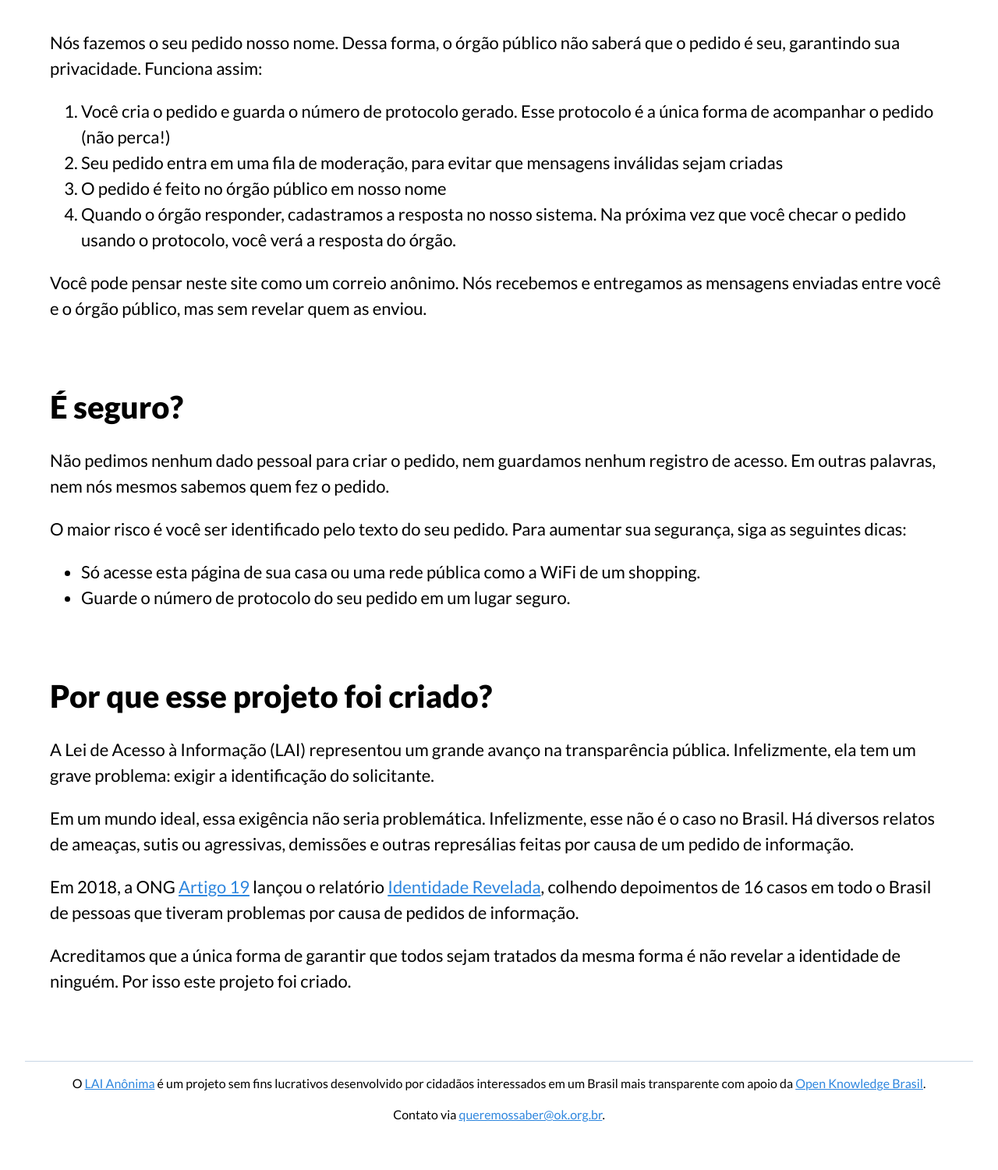
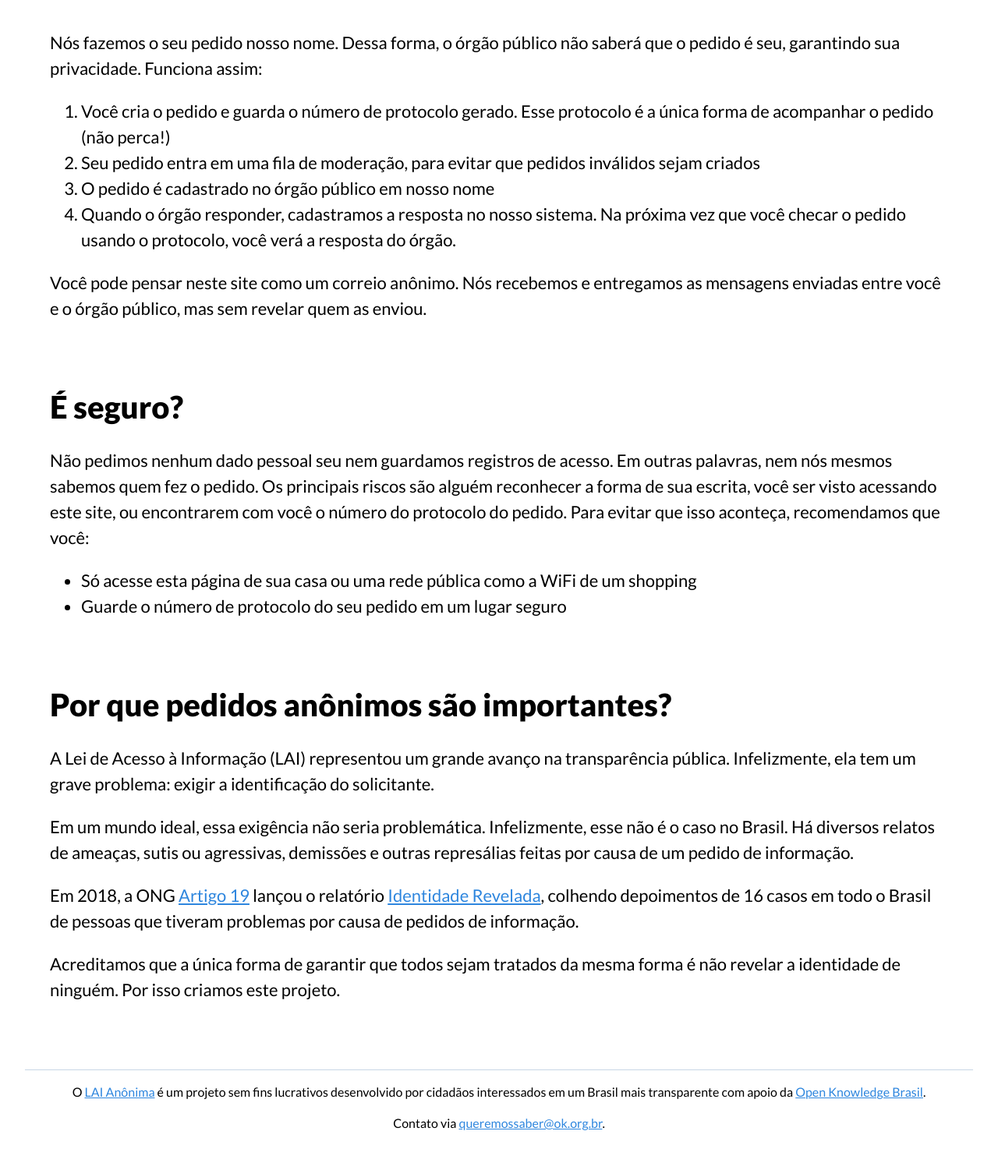
Before and after one commit to FiquemSabendo/queremossaber, a Django app: page / in a window 1280 px wide. Shown: the part 762-2263 px from the top of the page at 78% size. Before the commit the page ends 2201 px from the top, so only its background shows below. Run offline with Django 3.2, Linux system fonts and the light colour scheme; style sheets or scripts are compiled from the project's sources; parts of the project's set-up code (start-up, migrations or seed data) failed here and were passed over; some libraries are stand-ins or nearby versions.

Commit message:
Improve the index text

```diff
--- a/web/templates/foi_requests/foi_request_new.html
+++ b/web/templates/foi_requests/foi_request_new.html
@@ -11,6 +11,11 @@
   <h2>
     Novo pedido
   </h2>
+
+  <small>
+    Por favor, só use esse site para pedidos sensíveis, quando você não queira
+    se identificar, pois cada pedido é enviado manualmente por um voluntário.
+  </small>
 
   <form
     action="{% url 'foi_request_new' %}"
--- a/web/templates/index.html
+++ b/web/templates/index.html
@@ -66,10 +66,10 @@
         Você cria o pedido e guarda o número de protocolo gerado. Esse protocolo é a única forma de acompanhar o pedido (não perca!)
       </li>
       <li>
-        Seu pedido entra em uma fila de moderação, para evitar que mensagens inválidas sejam criadas
+        Seu pedido entra em uma fila de moderação, para evitar que pedidos inválidos sejam criados
       </li>
       <li>
-        O pedido é feito no órgão público em nosso nome
+        O pedido é cadastrado no órgão público em nosso nome
       </li>
       <li>
         Quando o órgão responder, cadastramos a resposta no nosso sistema. Na próxima vez que você checar o pedido usando o protocolo, você verá a resposta do órgão.
@@ -108,24 +108,25 @@
       É seguro?
     </h2>
     <p>
-      Não pedimos nenhum dado pessoal para criar o pedido, nem guardamos nenhum registro de acesso. Em outras palavras, nem nós mesmos sabemos quem fez o pedido.
-    </p>
-    <p>
-      O maior risco é você ser identificado pelo texto do seu pedido. Para aumentar sua segurança, siga as seguintes dicas:
+      Não pedimos nenhum dado pessoal seu nem guardamos registros de acesso. Em
+      outras palavras, nem nós mesmos sabemos quem fez o pedido. Os principais
+      riscos são alguém reconhecer a forma de sua escrita, você ser visto
+      acessando este site, ou encontrarem com você o número do protocolo do
+      pedido. Para evitar que isso aconteça, recomendamos que você:
     </p>
     <ul>
       <li>
-        Só acesse esta página de sua casa ou uma rede pública como a WiFi de um shopping.
+        Só acesse esta página de sua casa ou uma rede pública como a WiFi de um shopping
       </li>
       <li>
-        Guarde o número de protocolo do seu pedido em um lugar seguro.
+        Guarde o número de protocolo do seu pedido em um lugar seguro
       </li>
     </ul>
   </div>
 
   <div id="reasoning">
     <h2>
-      Por que esse projeto foi criado?
+      Por que pedidos anônimos são importantes?
     </h2>
     <p>
       A Lei de Acesso à Informação (LAI) representou um grande avanço na transparência pública. Infelizmente, ela tem um grave problema: exigir a identificação do solicitante.
@@ -137,7 +138,7 @@
       Em 2018, a ONG <a href="https://artigo19.org" rel="external" target="_blank">Artigo 19</a> lançou o relatório <a href="http://artigo19.org/blog/2018/05/15/identidade-revelada-entraves-na-busca-por-informacao-publica-no-brasil/" target="_blank" rel="external">Identidade Revelada</a>, colhendo depoimentos de 16 casos em todo o Brasil de pessoas que tiveram problemas por causa de pedidos de informação.
     </p>
     <p>
-      Acreditamos que a única forma de garantir que todos sejam tratados da mesma forma é não revelar a identidade de ninguém. Por isso este projeto foi criado.
+      Acreditamos que a única forma de garantir que todos sejam tratados da mesma forma é não revelar a identidade de ninguém. Por isso criamos este projeto.
     </p>
   </div>
 </div>
```
Also changed, not shown: locale/pt_BR/LC_MESSAGES/django.po.
